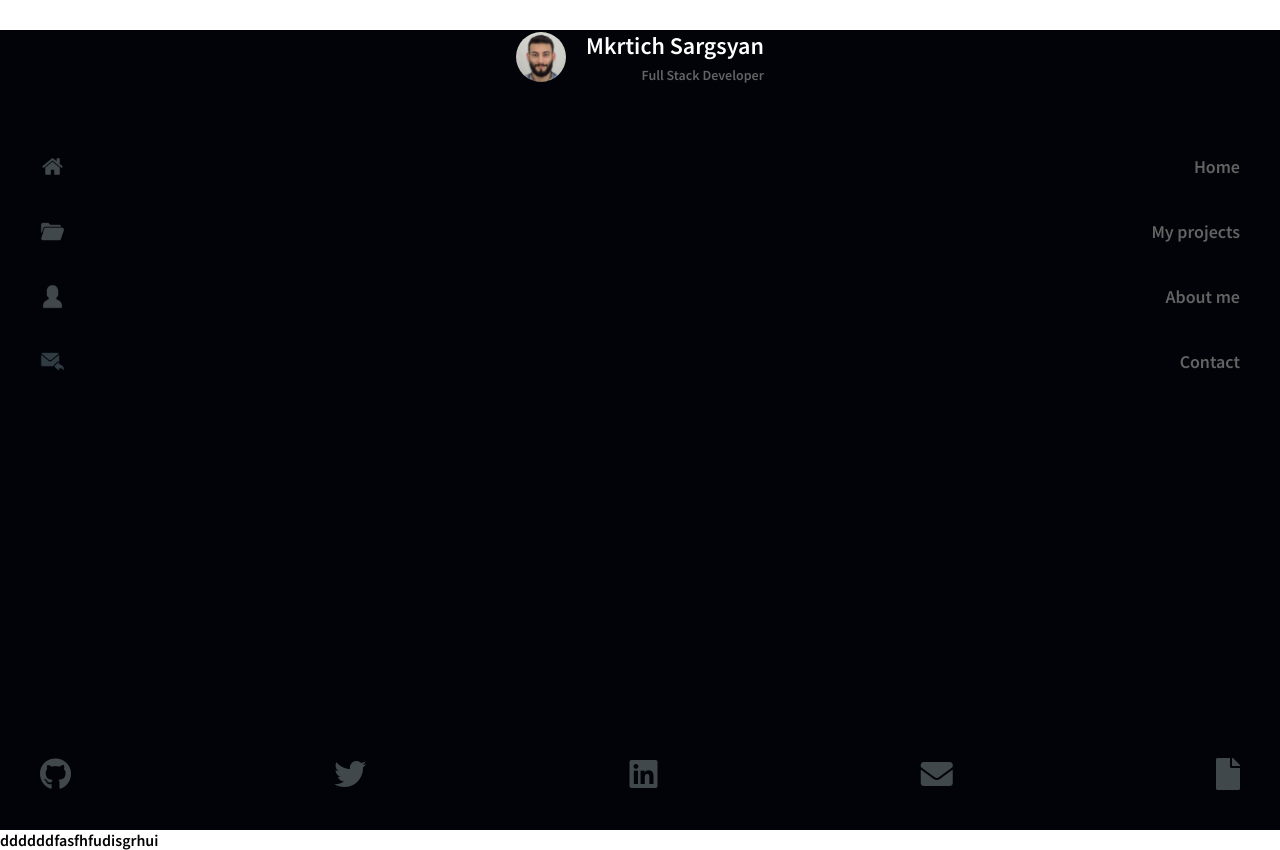
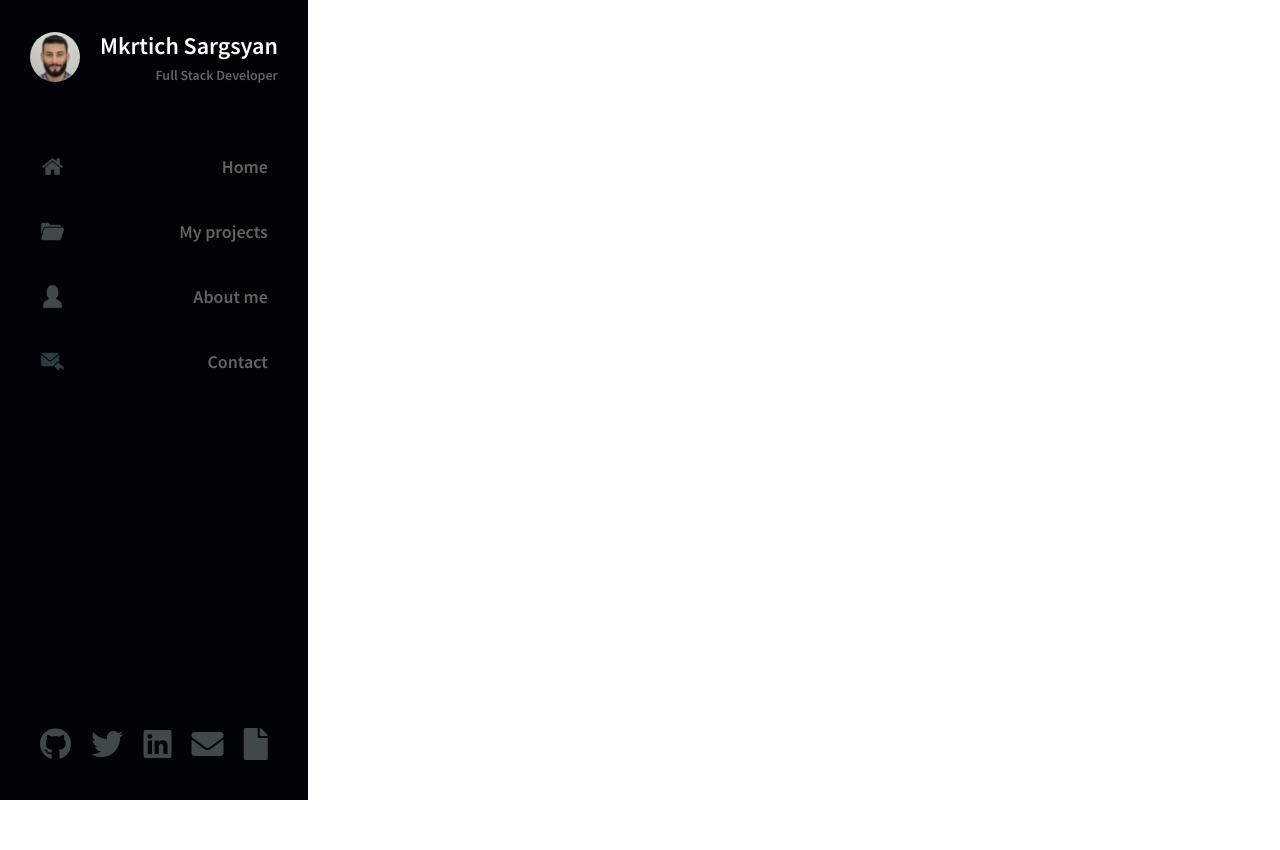
Before and after one commit to MkrtichSargsyan/MkrtichSargsyan.github.io, a Next.js app: page / in a window 1280 px wide. After the commit the page ends 800 px from the top, so only its background shows below. Built offline with nearby package versions, Linux system fonts and the light colour scheme.

Commit message:
add favicon icon

```diff
--- a/components/Showcase.js
+++ /dev/null
@@ -1,15 +0,0 @@
-import React from 'react'
-
-function Showcase() {
-  return (
-    <div>
-      ddddddfasfhfudisgrhui
-      <style jsx>{`
-        background-image:url(bg.jpg);
-        flex-grow:1;
-      `}</style>
-    </div>
-  )
-}
-
-export default Showcase
--- /dev/null
+++ b/components/main_content/AboutMe.js
@@ -0,0 +1,9 @@
+import React from 'react'
+
+export default function AboutMe() {
+  return (
+    <div>
+      About me
+    </div>
+  )
+}
--- /dev/null
+++ b/components/main_content/Contact.js
@@ -0,0 +1,9 @@
+import React from 'react'
+
+export default function Contact() {
+  return (
+    <div>
+      Contact
+    </div>
+  )
+}
--- /dev/null
+++ b/components/main_content/Main.js
@@ -0,0 +1,18 @@
+import React from 'react'
+import Showcase from "../main_content/Showcase";
+import MyProjects from "../main_content/MyProjects";
+import AboutMe from "../main_content/AboutMe";
+import Contact from "../main_content/Contact";
+
+export default function Main() {
+  return (
+    <div>
+        <Showcase />
+        <MyProjects />
+        <AboutMe />
+        <Contact />
+
+        <style jsx>{`margin-left:400px;z-index:3`}</style>
+    </div>
+  )
+}
--- /dev/null
+++ b/components/main_content/MyProjects.js
@@ -0,0 +1,9 @@
+import React from 'react'
+
+export default function MyProjects() {
+  return (
+    <div>
+      My projects
+    </div>
+  )
+}
--- /dev/null
+++ b/components/main_content/Showcase.js
@@ -0,0 +1,16 @@
+import React from 'react'
+
+function Showcase() {
+  return (
+    <div>
+      ddddddfasfhfudisgrhui
+      <style jsx>{`
+        background-image:url(bg.jpg);
+        flex-grow:1;
+        height:100vh;
+      `}</style>
+    </div>
+  )
+}
+
+export default Showcase
--- a/layouts/MainLayout.js
+++ b/layouts/MainLayout.js
@@ -1,14 +1,12 @@
 import React from "react";
+import Main from "../components/main_content/Main";
 import SideDrawer from "../components/SideSrawer/SideDrawer";
 
-function MainLayout(props) {
+function MainLayout() {
   return (
     <div>
       <SideDrawer />
-      {props.children}
-      <style jsx>{`
-        display: flex;
-      `}</style>
+      <Main />
     </div>
   );
 }
--- a/pages/_document.js
+++ b/pages/_document.js
@@ -6,6 +6,8 @@ export default class MyDocument extends Document {
       <Html>
         <Head>
           <link rel="preconnect" href="https://fonts.gstatic.com" />
+          <link rel="shortcut icon" href="/static/favicon.ico" />
+
           <link
             href="https://fonts.googleapis.com/css2?family=Roboto&display=swap"
             rel="stylesheet"
--- a/pages/index.js
+++ b/pages/index.js
@@ -1,25 +1,14 @@
 import React from "react";
 import Head from "next/head";
 import MainLayout from "../layouts/MainLayout";
-import Showcase from "../components/Showcase";
 
-import styles from "../styles/MainLayout.module.css";
 
 const index = () => (
   <>
     <Head>
       <title>Mkrtich Sargsyan</title>
     </Head>
-    <MainLayout>
-      <Showcase>
-        <div>sdfsd</div>
-
-        <style jsx>{`
-          display: flex;
-          flex-direction: column;
-        `}</style>
-      </Showcase>
-    </MainLayout>
+    <MainLayout />
   </>
 );
 
--- a/styles/SideDrawer.module.css
+++ b/styles/SideDrawer.module.css
@@ -1,8 +1,11 @@
 .side_drawer {
-  position: relative;
-  /* background-color: #151515; */
+  position: fixed;
+  display: flex;
+  flex-direction: column;
+  top: 0;
+  bottom: 0;
   background-color: #020308;
-  height: 100vh;
+  height: 100vh !important;
   color: rgb(99 99 99);
   font-family: 'Source Sans Pro', sans-serif;
 }
@@ -37,6 +40,7 @@
 
 .navigation ul{
   padding-top: 20px;
+  flex-grow: 1;
 }
 
 .navigation ul li{
```
Also changed, not shown: 1 other file (tests, documents, lock files or other folders).
